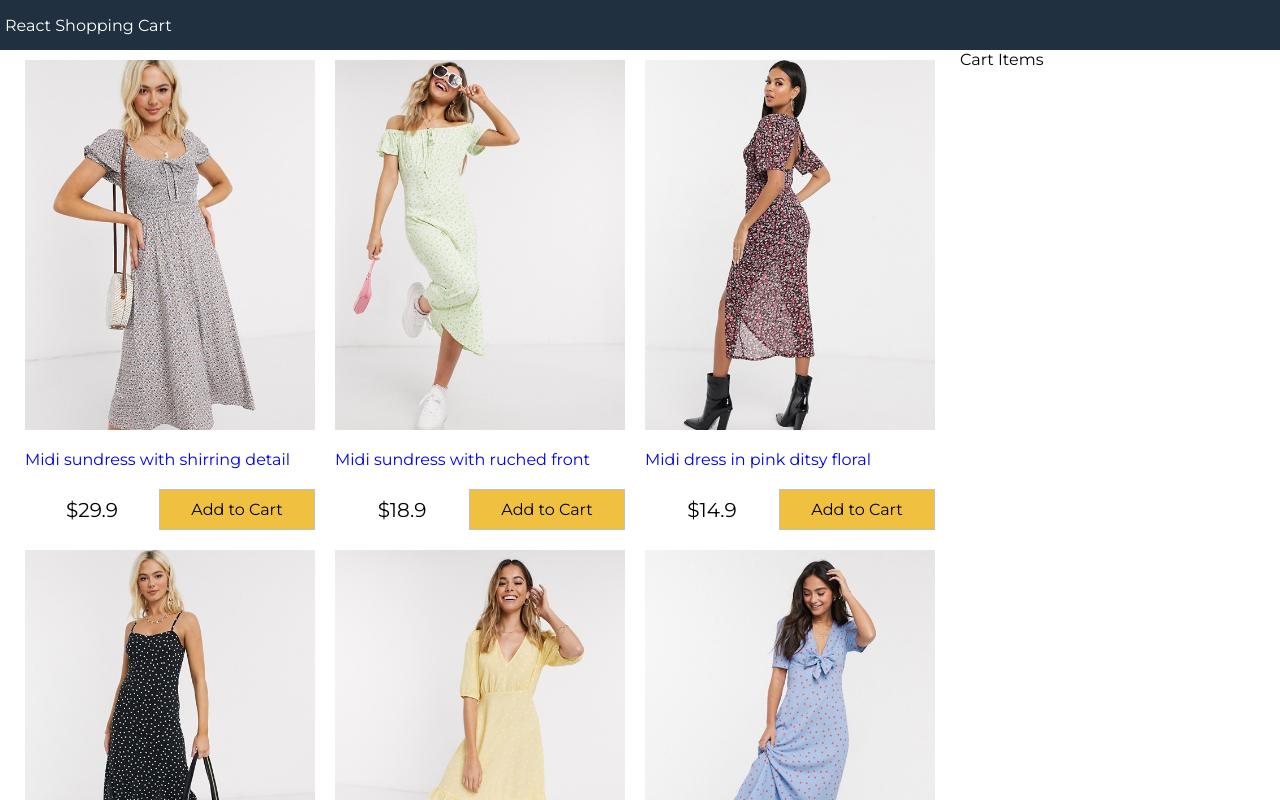
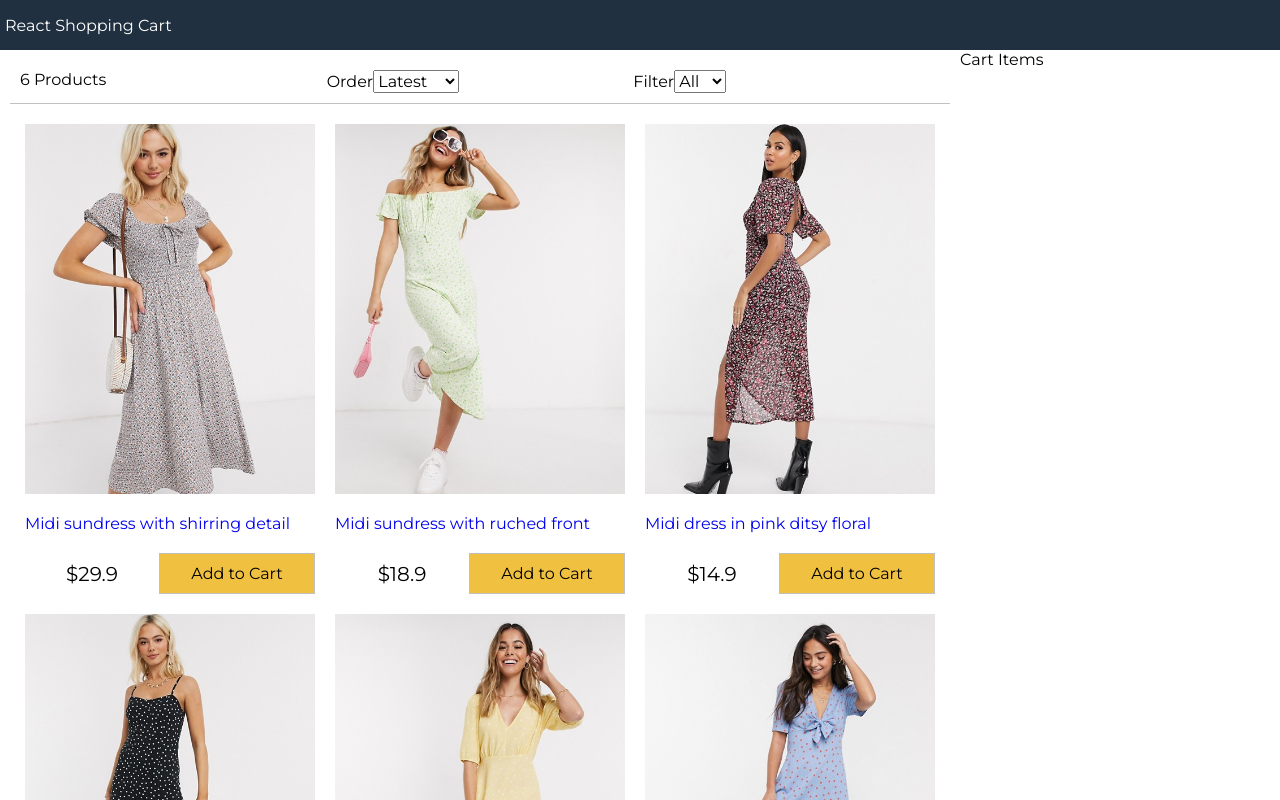
Before and after one commit to LIASY032/react-shopping-cart, a React (Create React App) app: page / in a window 1280 px wide. Shown: the top 800 px of the page. Built offline with nearby package versions, Linux system fonts and the light colour scheme.

Commit message:
Filter Products Component

```diff
--- a/src/App.js
+++ b/src/App.js
@@ -1,5 +1,6 @@
 // feature 1
 import React from "react";
+import Filter from "./components/Filter";
 import Products from "./components/Products";
 import data from "./data.json";
 
@@ -12,6 +13,44 @@ class App extends React.Component {
       sort: "",
     };
   }
+
+  sortProducts = (event) => {
+    // impl
+    const sort = event.target.value;
+    console.log(event.target.value);
+    this.setState((state) => ({
+      sort: sort,
+      products: this.state.products
+        .slice()
+        .sort((a, b) =>
+          sort === "lowest"
+            ? a.price > b.price
+              ? 1
+              : -1
+            : sort === "highest"
+            ? a.price < b.price
+              ? 1
+              : -1
+            : a._id < b._id
+            ? 1
+            : -1
+        ),
+    }));
+  };
+  filterProducts = (event) => {
+    // impl
+    console.log(event.target.value);
+    if (event.target.value === "") {
+      this.setState({ size: event.target.value, products: data.products });
+    } else {
+      this.setState({
+        size: event.target.value,
+        products: data.products.filter(
+          (product) => product.availableSizes.indexOf(event.target.value) >= 0
+        ),
+      });
+    }
+  };
   render() {
     return (
       <div className="grid-container">
@@ -21,6 +60,13 @@ class App extends React.Component {
         <main>
           <div className="content">
             <div className="main">
+              <Filter
+                count={this.state.products.length}
+                size={this.state.size}
+                sort={this.state.sort}
+                filterProducts={this.filterProducts}
+                sortProducts={this.sortProducts}
+              ></Filter>
               <Products products={this.state.products}></Products>
             </div>
             <div className="sidebar">Cart Items</div>
--- /dev/null
+++ b/src/components/Filter.js
@@ -0,0 +1,31 @@
+import React from "react";
+
+function Filter({ count, sort, sortProducts, size, filterProducts }) {
+  return (
+    <div className="filter">
+      <div className="filter-result">{count} Products</div>
+      <div className="filter-sort">
+        Order
+        <select value={sort} onChange={sortProducts}>
+          <option>Latest</option>
+          <option value="lowest">Lowest</option>
+          <option value="highest">Highest</option>
+        </select>
+      </div>
+      <div className="filter-size">
+        Filter
+        <select value={size} onChange={filterProducts}>
+          <option value="">All</option>
+          <option value="XS">XS</option>
+          <option value="S">S</option>
+          <option value="M">M</option>
+          <option value="L">L</option>
+          <option value="XL">XL</option>
+          <option value="XXL">XXL</option>
+        </select>
+      </div>
+    </div>
+  );
+}
+
+export default Filter;
--- a/src/index.css
+++ b/src/index.css
@@ -1,7 +1,6 @@
 @import url("https://fonts.googleapis.com/css2?family=Montserrat&display=swap");
 
 html {
-  font-size: 62.5%;
   font-size: 62.5%;
   box-sizing: border-box;
 }
@@ -120,3 +119,14 @@ footer {
 .button.primary {
   background-color: #f0c040;
 }
+/* Filter */
+.filter {
+  display: flex;
+  justify-content: space-between;
+  padding: 1rem;
+  margin: 1rem;
+  border-bottom: 0.1rem #c0c0c0 solid;
+}
+.filter div {
+  flex: 1;
+}
```
